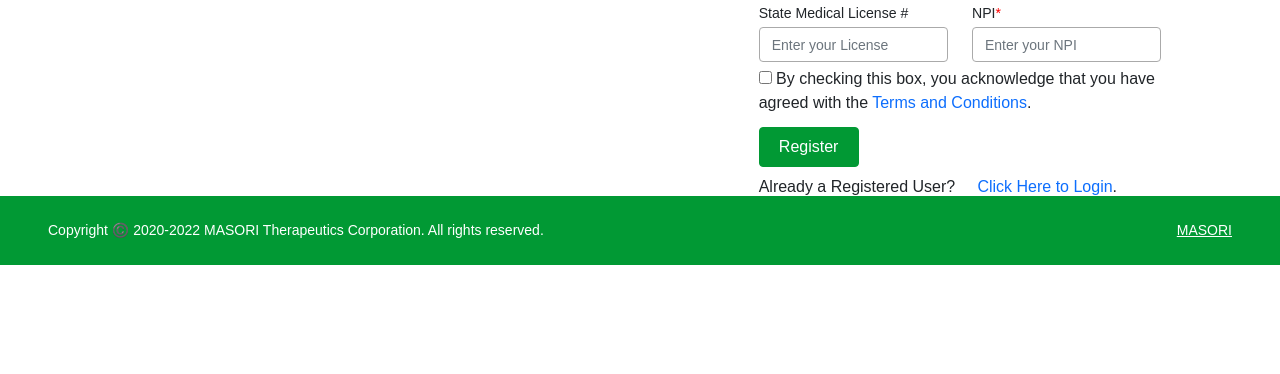
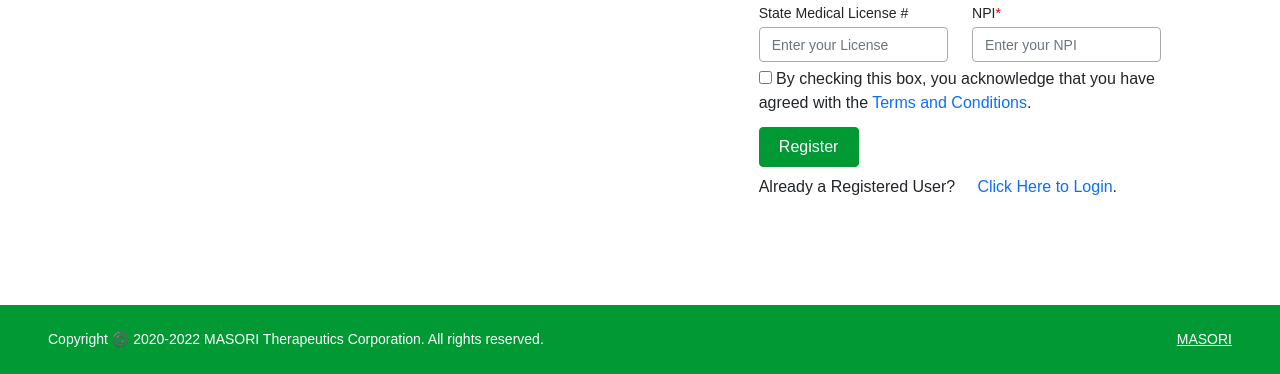
Before and after one commit to ArunAnbu2001/HCPFinderPanel, a Flask app: page /register_click in a window 1280 px wide. Shown: the part 535-909 px from the top of the page. Before the commit the page ends 800 px from the top, so only its background shows below. Run offline with Flask 2, Linux system fonts and the light colour scheme; some libraries are stand-ins or nearby versions; some web fonts are replaced.

Commit message:
Update register1.html

```diff
--- a/templates/register1.html
+++ b/templates/register1.html
@@ -175,7 +175,7 @@
             </div>
         </div>
 
-        <div style="position: fixed;width:100%;bottom:0;" class="d-flex flex-column flex-md-row text-center text-md-start justify-content-between py-4 px-4 px-xl-5 bg-primary">
+        <div style="width:100%;bottom:0;" class="d-flex flex-column flex-md-row text-center text-md-start justify-content-between py-4 px-4 px-xl-5 bg-primary">
             <!-- Right -->
             <div style="color: white;font-size: 14px;">Copyright ©️ 2020-2022 MASORI Therapeutics Corporation. All rights reserved.
                 <br>
```
